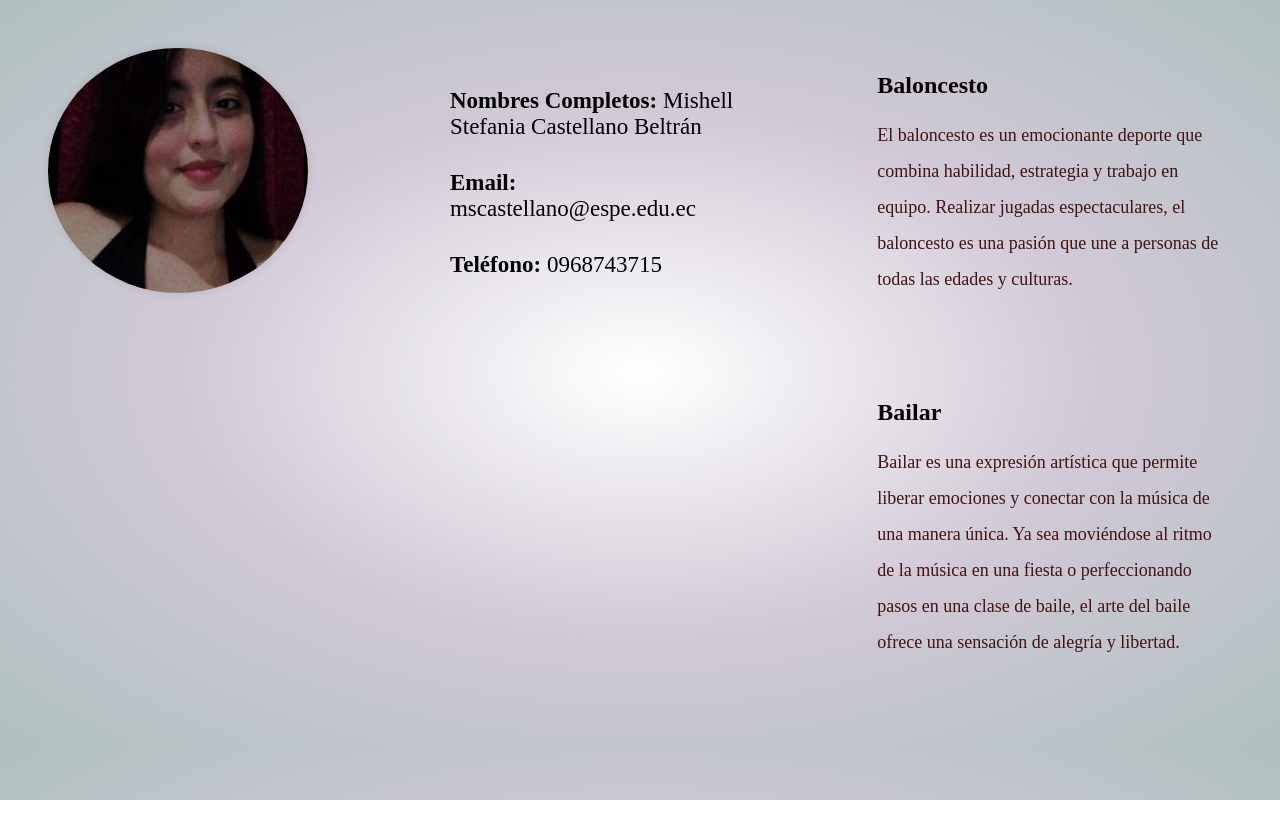
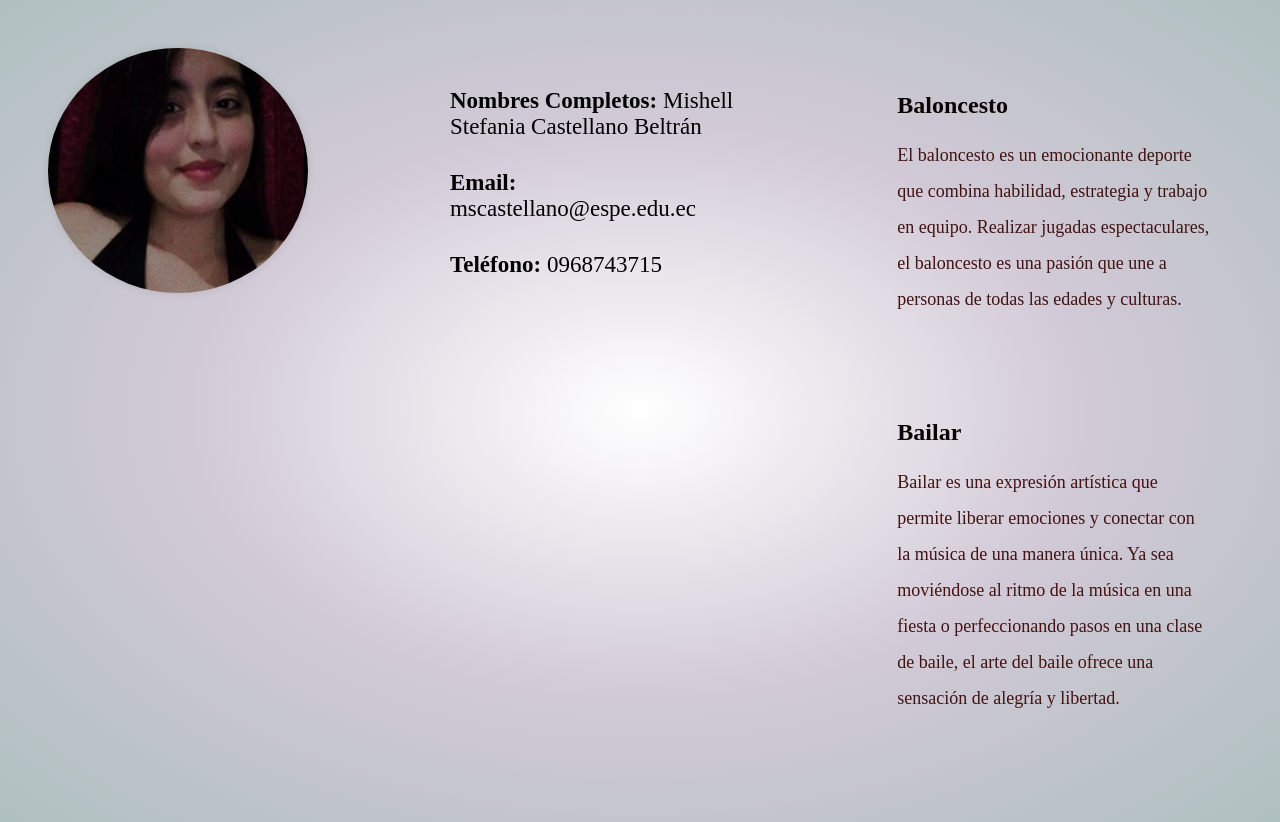
Before and after one commit to mscastellano/MiPortafolio, an Angular app in the folder mi-portafolio/: page /mifoto in a window 1280 px wide. Before the commit the page ends 800 px from the top, so only its background shows below. Built offline with nearby package versions, Linux system fonts and the light colour scheme.

Commit message:
Actualizacion completa.

```diff
--- a/mi-portafolio/src/app/portafolio/portafolio.component.css
+++ b/mi-portafolio/src/app/portafolio/portafolio.component.css
@@ -70,7 +70,7 @@
 }
 
 .grid-item3 {
-  /* padding: 20px; */
+  padding: 20px;
   /* box-sizing: border-box; */
   /* background-color: #f3eef3; */
   /* border-radius: 10px; */
```
